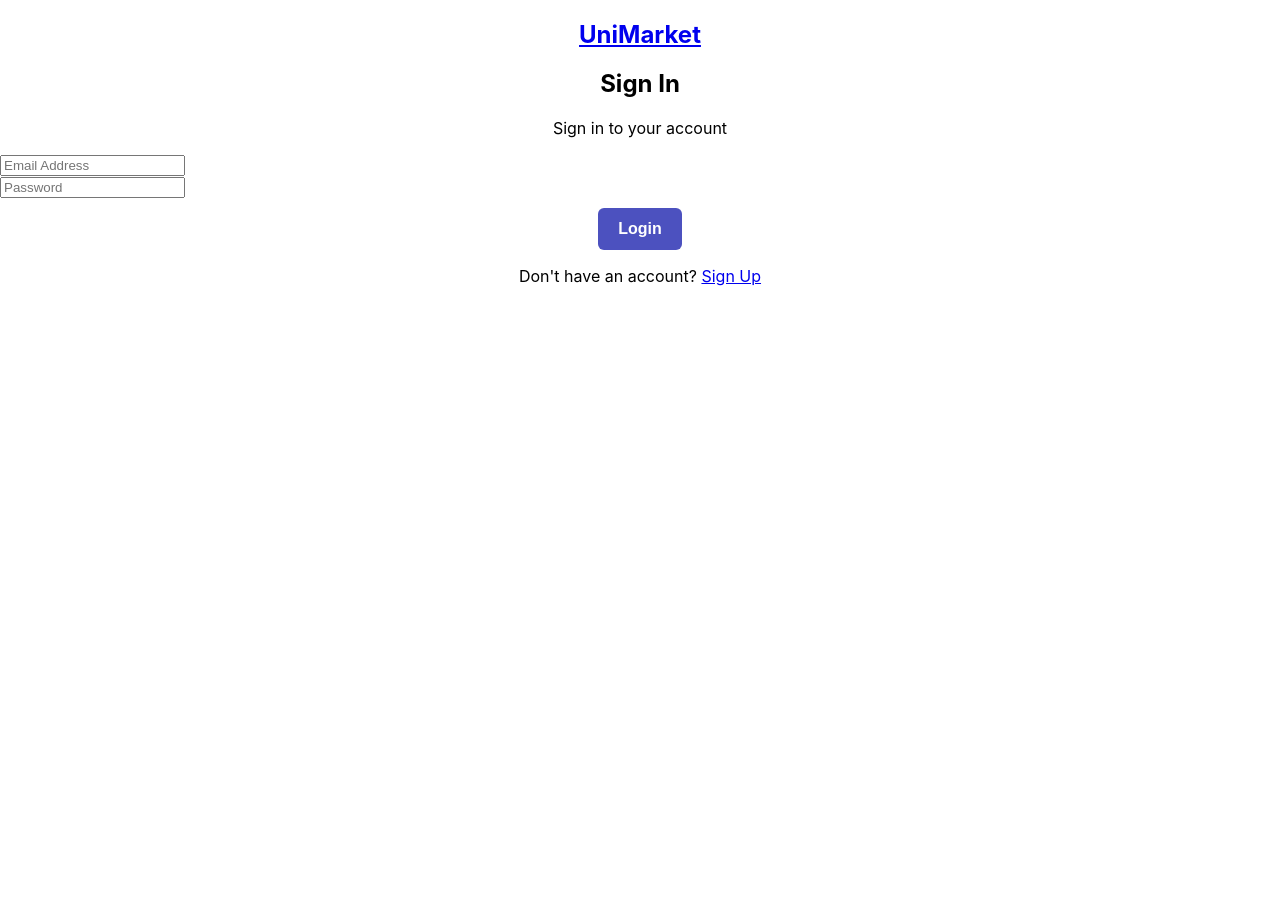
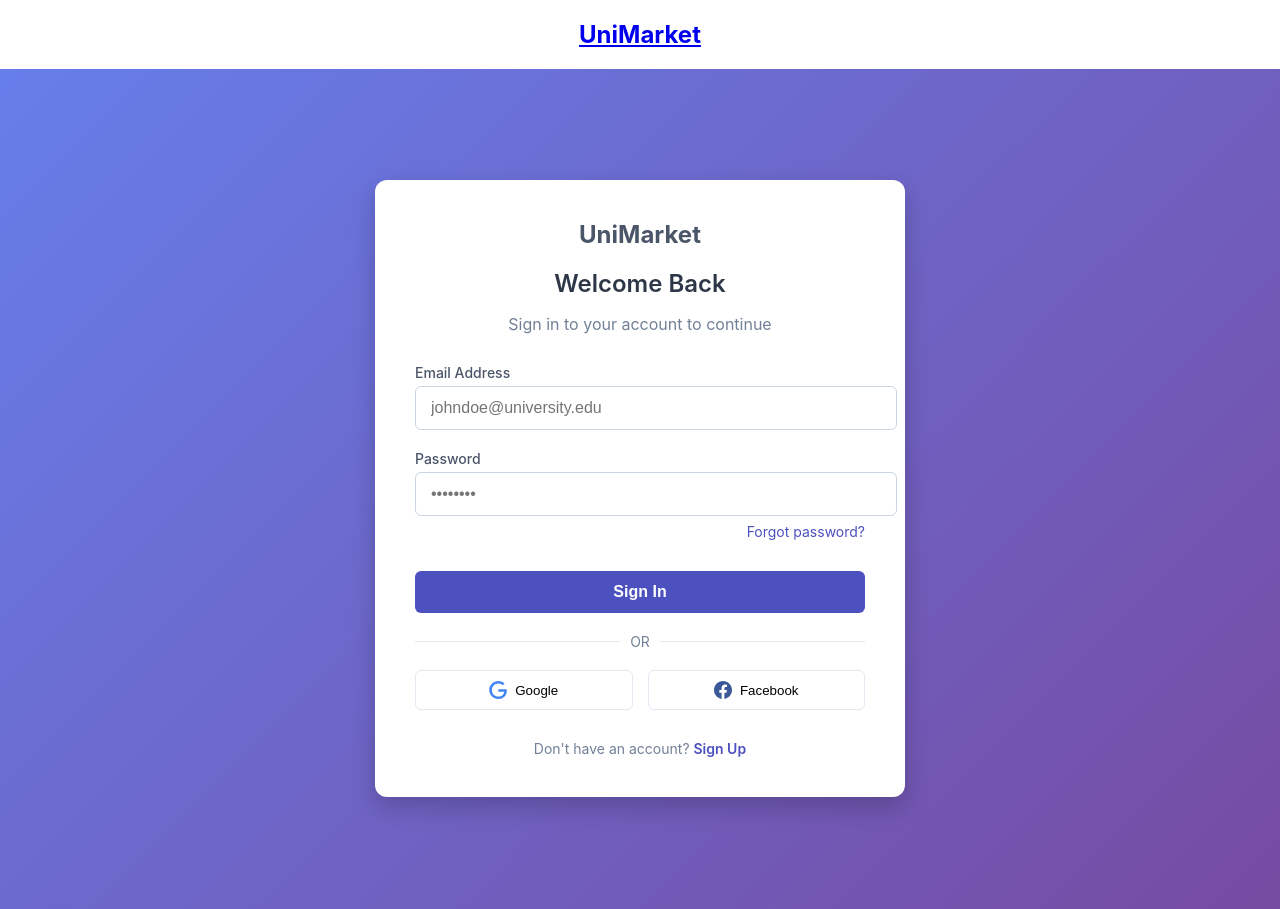
Before and after one commit to lexzheng1/university-marketplace, a React (Create React App) app in the folder client/: page /login in a window 1280 px wide. Before the commit the page ends 800 px from the top, so only its background shows below. Built offline with nearby package versions, Linux system fonts and the light colour scheme.

Commit message:
Update Login.js

```diff
--- a/client/src/components/auth/Login.js
+++ b/client/src/components/auth/Login.js
@@ -1,7 +1,9 @@
+// client/src/components/auth/Login.js
 import React, { useState } from 'react';
 import { Link, Navigate } from 'react-router-dom';
 import { connect } from 'react-redux';
 import { login } from '../../actions/auth';
+import './Auth.css';
 
 const Login = ({ login, isAuthenticated }) => {
   const [formData, setFormData] = useState({
@@ -23,36 +25,74 @@ const Login = ({ login, isAuthenticated }) => {
   }
 
   return (
-    <section className="container">
-      <h1 className="large text-primary">Sign In</h1>
-      <p className="lead">Sign in to your account</p>
-      <form className="form" onSubmit={onSubmit}>
+    <div className="auth-container">
+      <div className="auth-card">
+        <div className="auth-logo">UniMarket</div>
+        <h1 className="auth-title">Welcome Back</h1>
+        <p className="auth-subtitle">Sign in to your account to continue</p>
+
+        <form className="auth-form" onSubmit={onSubmit}>
           <div className="form-group">
+            <label htmlFor="email">Email Address</label>
             <input
               type="email"
-            placeholder="Email Address"
+              id="email"
+              className="form-control"
+              placeholder="johndoe@university.edu"
               name="email"
               value={email}
               onChange={onChange}
               required
             />
           </div>
+
           <div className="form-group">
+            <label htmlFor="password">Password</label>
             <input
               type="password"
-            placeholder="Password"
+              id="password"
+              className="form-control"
+              placeholder="••••••••"
               name="password"
               value={password}
               onChange={onChange}
               minLength="6"
+              required
             />
+            <div style={{ textAlign: 'right', marginTop: '5px' }}>
+              <a href="#!" style={{ fontSize: '14px', color: '#4c51bf', textDecoration: 'none' }}>
+                Forgot password?
+              </a>
             </div>
-        <input type="submit" className="btn btn-primary" value="Login" />
+          </div>
+
+          <button type="submit" className="btn-primary">Sign In</button>
         </form>
-      <p className="my-1">
+
+        <div className="auth-divider">
+          <span>OR</span>
+        </div>
+
+        <div className="social-buttons">
+          <button className="social-button">
+            <svg xmlns="http://www.w3.org/2000/svg" width="18" height="18" viewBox="0 0 24 24" fill="#4285F4" style={{ marginRight: '8px' }}>
+              <path d="M12.48 10.92v3.28h7.84c-.24 1.84-.853 3.187-1.787 4.133-1.147 1.147-2.933 2.4-6.053 2.4-4.827 0-8.6-3.893-8.6-8.72s3.773-8.72 8.6-8.72c2.6 0 4.507 1.027 5.907 2.347l2.307-2.307C18.747 1.44 16.133 0 12.48 0 5.867 0 .307 5.387.307 12s5.56 12 12.173 12c3.573 0 6.267-1.173 8.373-3.36 2.16-2.16 2.84-5.213 2.84-7.667 0-.76-.053-1.467-.173-2.053H12.48z"/>
+            </svg>
+            Google
+          </button>
+          <button className="social-button">
+            <svg xmlns="http://www.w3.org/2000/svg" width="18" height="18" viewBox="0 0 24 24" fill="#3b5998" style={{ marginRight: '8px' }}>
+              <path d="M24 12.073c0-6.627-5.373-12-12-12s-12 5.373-12 12c0 5.99 4.388 10.954 10.125 11.854v-8.385H7.078v-3.47h3.047V9.43c0-3.007 1.792-4.669 4.533-4.669 1.312 0 2.686.235 2.686.235v2.953H15.83c-1.491 0-1.956.925-1.956 1.874v2.25h3.328l-.532 3.47h-2.796v8.385C19.612 23.027 24 18.062 24 12.073z"/>
+            </svg>
+            Facebook
+          </button>
+        </div>
+
+        <div className="auth-footer">
           Don't have an account? <Link to="/register">Sign Up</Link>
-      </p>
-    </section>
+        </div>
+      </div>
+    </div>
   );
 };
 
```
Lines whose indentation alone changed are shown as unchanged.
